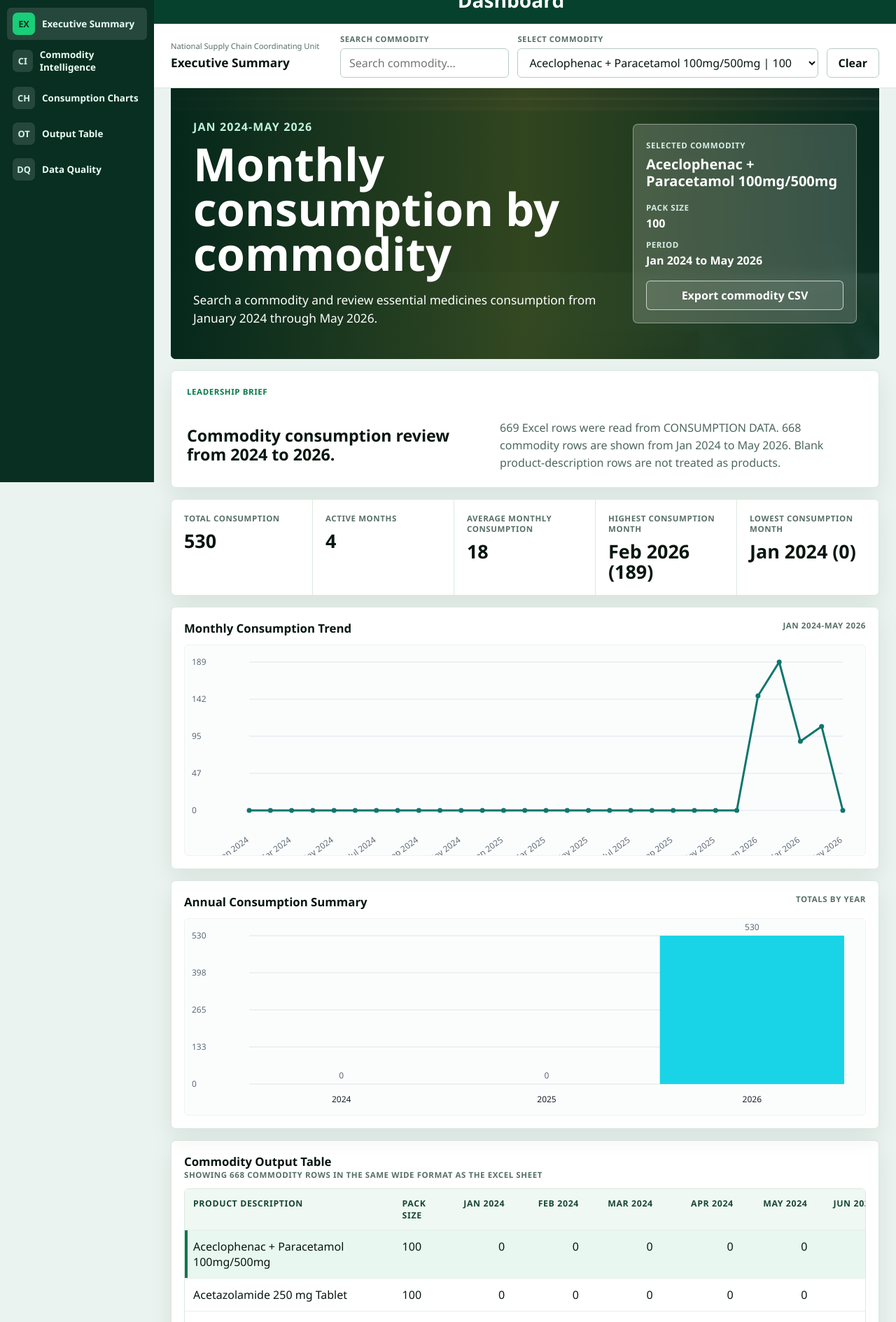
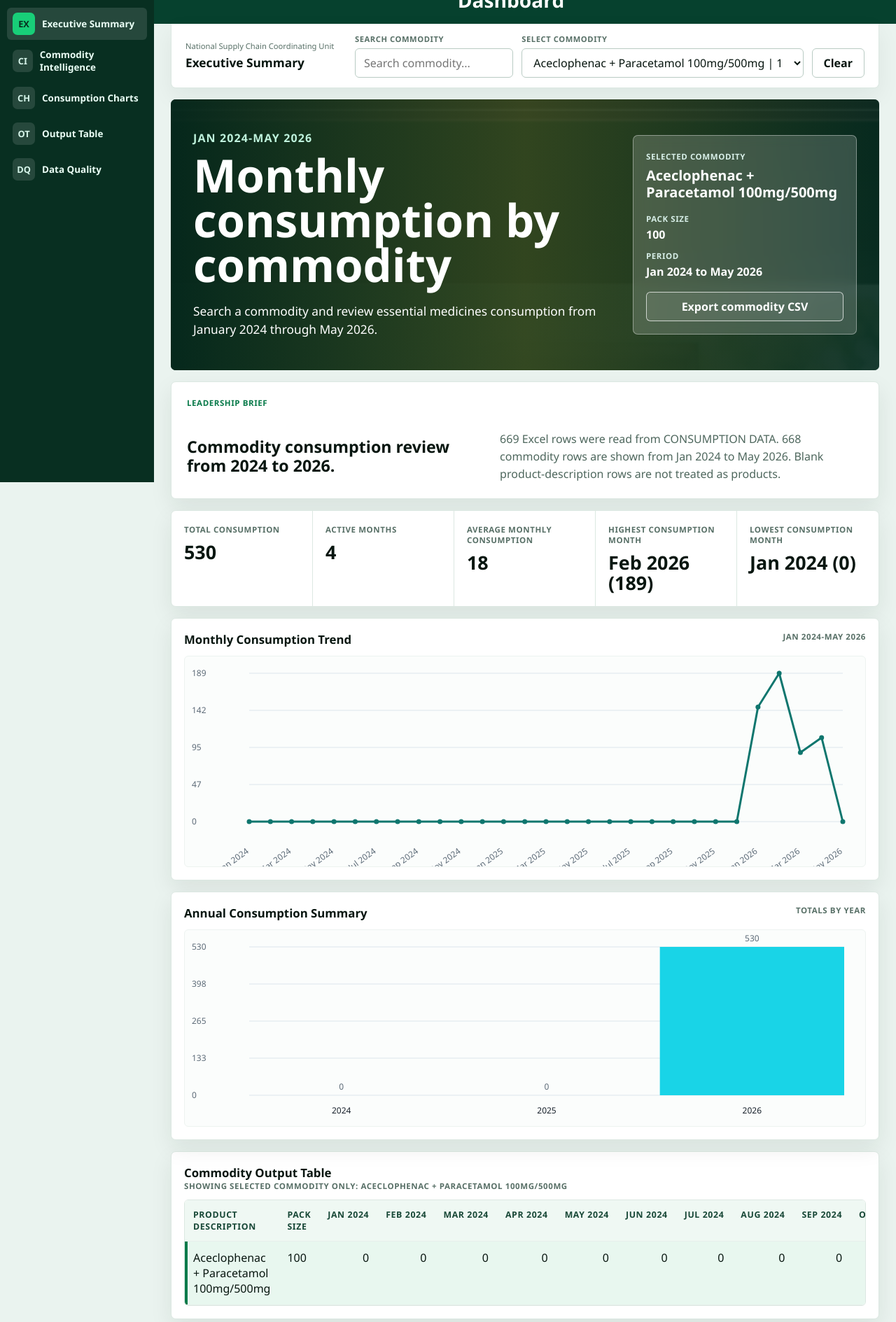
Before and after one commit to PharmZanga/logistics-data-quantification, a plain HTML site: page index.html in a window 1280 px wide. Shown: the part 111-2000 px from the top of the page at 70% size. Drawn offline with Linux system fonts and the light colour scheme.

Commit message:
Show selected commodity output only

```diff
--- a/app.js
+++ b/app.js
@@ -174,8 +174,7 @@ function renderProduct(item) {
   els.pairStatus.textContent = data.source.period;
 }
 
-function renderWideTable() {
-  const rows = filteredCommodities();
+function renderWideTable(item) {
   els.tableHead.innerHTML = `
     <tr>
       <th>Product Description</th>
@@ -184,26 +183,15 @@ function renderWideTable() {
     </tr>
   `;
 
-  els.monthlyTable.innerHTML = rows
-    .map(
-      (item) => `
-        <tr class="${item.id === Number(state.selectedId) ? "selected-row" : ""}" data-id="${item.id}">
-          <td>${item.product}</td>
-          <td>${item.packSize}</td>
-          ${item.values.map((value) => `<td class="num">${formatNumber(value)}</td>`).join("")}
-        </tr>
-      `,
-    )
-    .join("");
+  els.monthlyTable.innerHTML = `
+    <tr class="selected-row" data-id="${item.id}">
+      <td>${item.product}</td>
+      <td>${item.packSize}</td>
+      ${item.values.map((value) => `<td class="num">${formatNumber(value)}</td>`).join("")}
+    </tr>
+  `;
 
-  els.monthlyTable.querySelectorAll("tr").forEach((row) => {
-    row.addEventListener("click", () => {
-      state.selectedId = Number(row.dataset.id);
-      render();
-    });
-  });
-
-  els.tableNote.textContent = `Showing ${formatNumber(rows.length)} commodity rows in the same wide format as the Excel sheet`;
+  els.tableNote.textContent = `Showing selected commodity only: ${item.product}`;
 }
 
 function render() {
@@ -212,15 +200,15 @@ function render() {
   if (!item) return;
   renderProduct(item);
   renderKpis(item);
-  renderWideTable();
+  renderWideTable(item);
   drawConsumptionTrend(item);
   drawAnnualChart(item);
 }
 
 function downloadCsv() {
-  const rows = filteredCommodities();
+  const item = selectedCommodity();
   const headers = ["Product Description", "Pack Size", ...data.months];
-  const body = rows.map((item) => [item.product, item.packSize, ...item.values]);
+  const body = [[item.product, item.packSize, ...item.values]];
   const csv = [headers, ...body]
     .map((row) => row.map((cell) => `"${String(cell).replaceAll('"', '""')}"`).join(","))
     .join("\n");
--- a/index.html
+++ b/index.html
@@ -49,6 +49,7 @@
           </div>
         </header>
 
+        <main class="dashboard-main">
           <section class="filters" aria-label="Dashboard filters">
             <div class="breadcrumb">
               <span>National Supply Chain Coordinating Unit</span>
@@ -65,7 +66,6 @@
             <button id="resetButton" type="button">Clear</button>
           </section>
 
-        <main class="dashboard-main">
           <section id="summary" class="hero">
             <img src="assets/moh-control-tower-header.png" alt="" />
             <div class="hero-copy">
@@ -143,7 +143,7 @@
             <div class="panel-heading">
               <div>
                 <h2>Commodity Output Table</h2>
-                <span id="tableNote">Wide row format from Excel</span>
+                <span id="tableNote">Selected commodity row only</span>
               </div>
             </div>
             <div class="table-wrap">
--- a/styles.css
+++ b/styles.css
@@ -185,9 +185,12 @@ h1 {
   grid-template-columns: minmax(230px, 0.85fr) minmax(210px, 0.9fr) minmax(320px, 1.6fr) auto;
   gap: 12px;
   align-items: end;
-  padding: 14px 24px;
+  padding: 14px 20px;
   background: #ffffff;
-  border-bottom: 1px solid var(--line);
+  border: 1px solid var(--line);
+  border-top: 0;
+  border-radius: 0 0 7px 7px;
+  box-shadow: 0 12px 32px rgba(10, 42, 30, 0.06);
 }
 
 .breadcrumb {
@@ -252,8 +255,8 @@ button:hover {
 .hero {
   position: relative;
   min-height: 336px;
-  margin-top: 0;
-  border-radius: 0 0 7px 7px;
+  margin-top: 16px;
+  border-radius: 7px;
   overflow: hidden;
   display: grid;
   grid-template-columns: minmax(0, 1fr) 320px;
```
Lines whose indentation alone changed are shown as unchanged.
